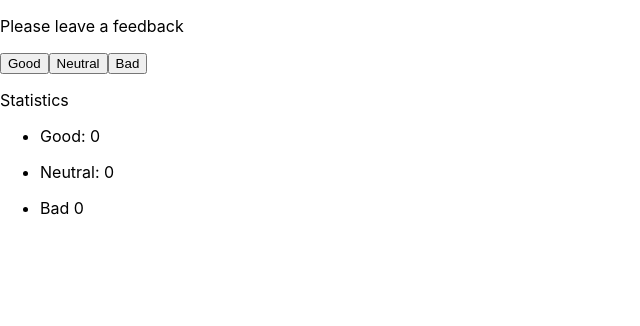
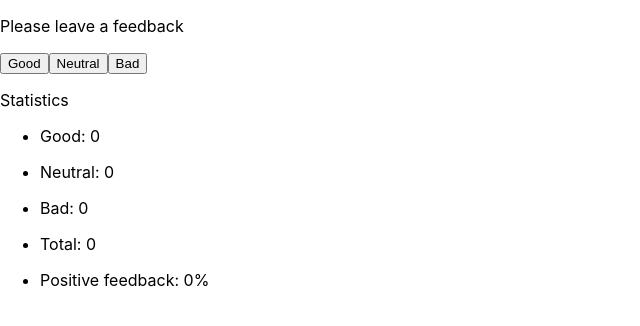
Before and after one commit to PiotrJasinski1995/goit-react-hw-02-feedback, a React (Create React App) app: page / in a window 1280 px wide. Shown: the top 326 px of the page, without its empty margins (0-640 px from the left). Built offline with nearby package versions, Linux system fonts and the light colour scheme.

Commit message:
feat: add more statistics

```diff
--- a/src/components/App.jsx
+++ b/src/components/App.jsx
@@ -13,6 +13,18 @@
     this.setState({
       [buttonText.toLowerCase()]: this.state[buttonText.toLowerCase()] + 1,
     });
+  };
+
+  countTotalFeedback = () =>
+    this.state.good + this.state.neutral + this.state.bad;
+
+  countPositiveFeedbackPercentage = () => {
+    const totalCount = this.countTotalFeedback();
+    if (totalCount > 0) {
+      return Math.round((this.state.good / totalCount) * 100);
+    }
+
+    return 0;
   };
 
   render() {
@@ -31,7 +43,13 @@
             <p>Neutral: {this.state.neutral}</p>
           </li>
           <li>
-            <p>Bad {this.state.bad}</p>
+            <p>Bad: {this.state.bad}</p>
+          </li>
+          <li>
+            <p>Total: {this.countTotalFeedback()}</p>
+          </li>
+          <li>
+            <p>Positive feedback: {this.countPositiveFeedbackPercentage()}%</p>
           </li>
         </ul>
       </div>
```
